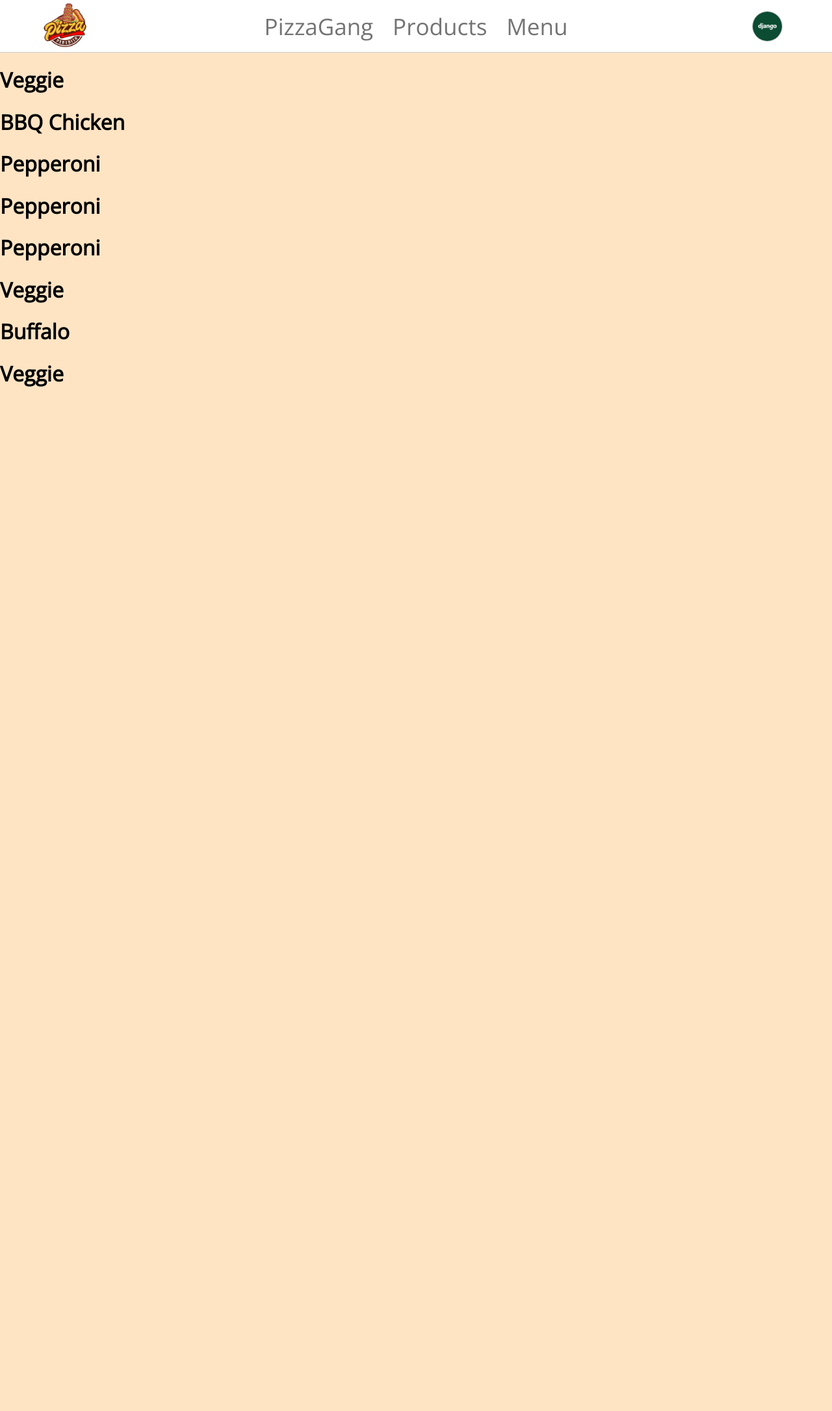
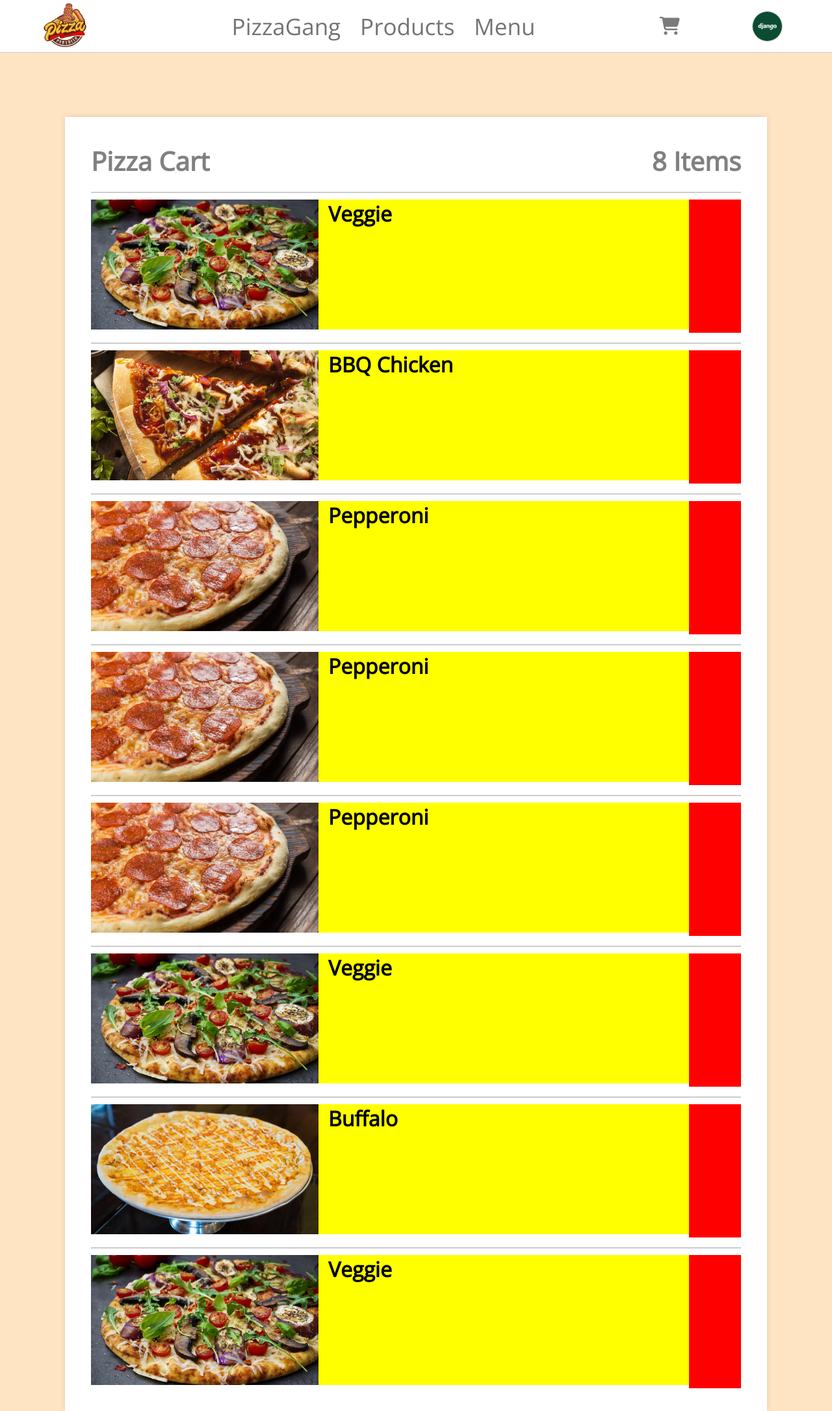
Before and after one commit to kaloydimitrov/PizzaGang, a Django app: page /cart/show/ in a window 1280 px wide. Shown: the whole page at 65% size. Before the commit the page ends 595 px from the top, so only its background shows below. Run offline with Django 4.2, Linux system fonts and the light colour scheme; a user stored in the database is signed in; data comes from the database, SQL or seed files in the repository; both versions use the stored data as it was after the commit; some libraries are stand-ins or nearby versions.

Commit message:
menu, cart

```diff
--- a/PizzaGang/main/views.py
+++ b/PizzaGang/main/views.py
@@ -121,9 +121,11 @@ def ShowCartView(request):
     cart = Cart.objects.get(user=user)
 
     cart_items = CartItem.objects.filter(cart=cart)
+    cart_items_count = cart_items.count()
 
     context = {
-        'cart_items': cart_items
+        'cart_items': cart_items,
+        'cart_items_count': cart_items_count
     }
 
     return render(request, 'cart/show_cart.html', context)
--- /dev/null
+++ b/static/css/show_cart.css
@@ -0,0 +1,59 @@
+h1 {
+    margin: 0;
+}
+
+hr {
+    border: 1px solid rgba(0, 0, 0, 0.2);
+    margin-top: 20px;
+    margin-bottom: 10px;
+}
+
+.cart-main-container {
+    background-color: white;
+    padding: 40px;
+    width: 1000px;
+    margin-right: auto;
+    margin-left: auto;
+    margin-top: 100px;
+    box-shadow: 0 0 10px rgba(0, 0, 0, 0.1);
+}
+
+.header-cart {
+    position: relative;
+    height: 55px;
+    display: flex;
+    align-content: center;
+}
+
+.header-cart .items {
+    position: absolute;
+    right: 0;
+}
+
+.header-cart h1 {
+    color: gray;
+    font-size: 40px;
+}
+
+.cart-container {
+    background-color: yellow;
+    height: 200px;
+    display: grid;
+    grid-template-columns: 350px 1fr 80px;
+    column-gap: 15px;
+}
+
+.pizza-img img {
+    height: 200px;
+    width: 350px;
+    object-fit: cover;
+}
+
+
+
+
+
+
+.delete-item {
+    background-color: red;
+}
--- a/templates/base/base.html
+++ b/templates/base/base.html
@@ -11,6 +11,7 @@
     <link rel="preconnect" href="https://fonts.googleapis.com">
     <link rel="preconnect" href="https://fonts.gstatic.com" crossorigin>
     <link href="https://fonts.googleapis.com/css2?family=Open+Sans:wght@300&display=swap" rel="stylesheet">
+    <script src="https://kit.fontawesome.com/129619179c.js" crossorigin="anonymous"></script>
     <style>
         * {
             font-family: 'Open Sans', sans-serif;
@@ -29,7 +30,7 @@
             height: 80px;
             background-color: white;
             display: grid;
-            grid-template-columns: 200px 1fr 200px;
+            grid-template-columns: 200px 1fr 100px 200px;
             border-bottom: 1px solid rgba(0, 0, 0, 0.2);
             z-index: 3;
         }
@@ -65,6 +66,22 @@
             width: 32px;
             opacity: 0.5;
             margin-left: 10px;
+        }
+
+        .menu-container i {
+            color: rgba(0, 0, 0, 0.55);
+            font-size: 25px;
+        }
+
+        .cart-container-base {
+            display: flex;
+            justify-content: center;
+            align-items: center;
+        }
+
+        .cart-container-base i {
+            font-size: 25px;
+            color: rgba(0, 0, 0, 0.55);
         }
 
         .avatar-container .sign_in {
@@ -133,9 +150,10 @@
         </div>
         <div>
             <a href="{% url 'menu' %}">Menu</a>
-            {#TODO: Add better icon#}
-            {#<img src="{% static 'images/icons/menu.webp' %}" alt="logo-menu">#}
         </div>
+    </div>
+    <div class="cart-container-base">
+        <i class="fa-solid fa-cart-shopping fa-beat-fade"></i>
     </div>
     <div class="avatar-container">
         {% if user.is_authenticated %}
--- a/templates/cart/show_cart.html
+++ b/templates/cart/show_cart.html
@@ -1,7 +1,31 @@
 {% extends 'base/base.html' %}
+{% load static %}
+
+{% block head %}
+    <title>PizzaGang - Checkout</title>
+    <link rel="stylesheet" href="{% static 'css/show_cart.css' %}">
+{% endblock %}
 
 {% block content %}
+<div class="cart-main-container">
+    <div class="header-cart">
+        <h1>Pizza Cart</h1>
+        <h1 class="items">{{ cart_items_count }} Items</h1>
+    </div>
+
     {% for cart_item in cart_items %}
-        <h1>{{ cart_item.pizza.name }}</h1>
+    <hr>
+    <div class="cart-container">
+        <div class="pizza-img">
+            <img src="{{ cart_item.pizza.image.url }}" alt="">
+        </div>
+        <div class="pizza-info">
+            <h1>{{ cart_item.pizza.name }}</h1>
+        </div>
+        <div class="delete-item">
+
+        </div>
+    </div>
     {% endfor %}
+</div>
 {% endblock %}
```
Also changed, not shown: static/css/menu.css (+14 -0 lines), templates/pizza/menu.html (+11 -2 lines), db.sqlite3, static/images/avatars/special-stamp-png.png (added), static/images/icons/pizza/discount.png (added), static/images/icons/pizza/special.png (added), static/images/icons/pizza/vege.png (added).
